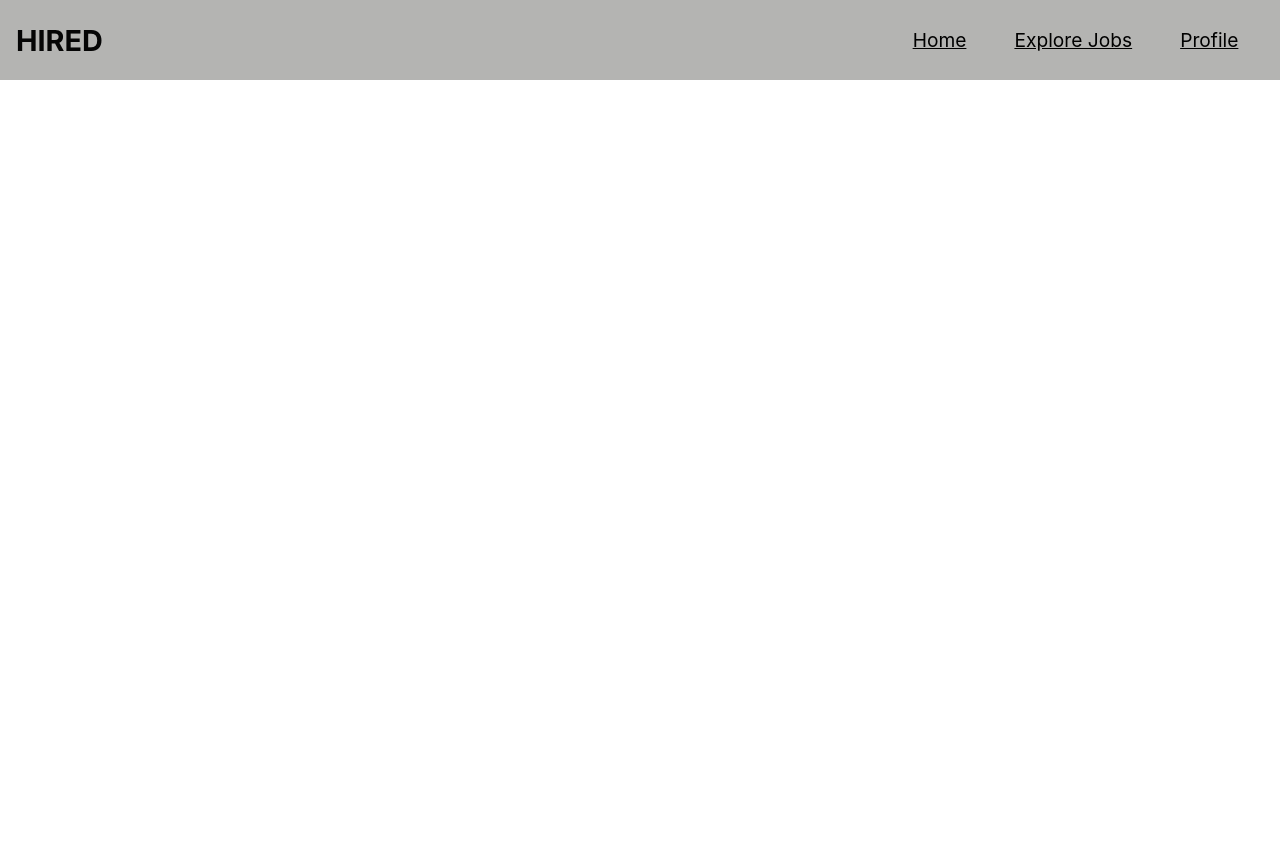
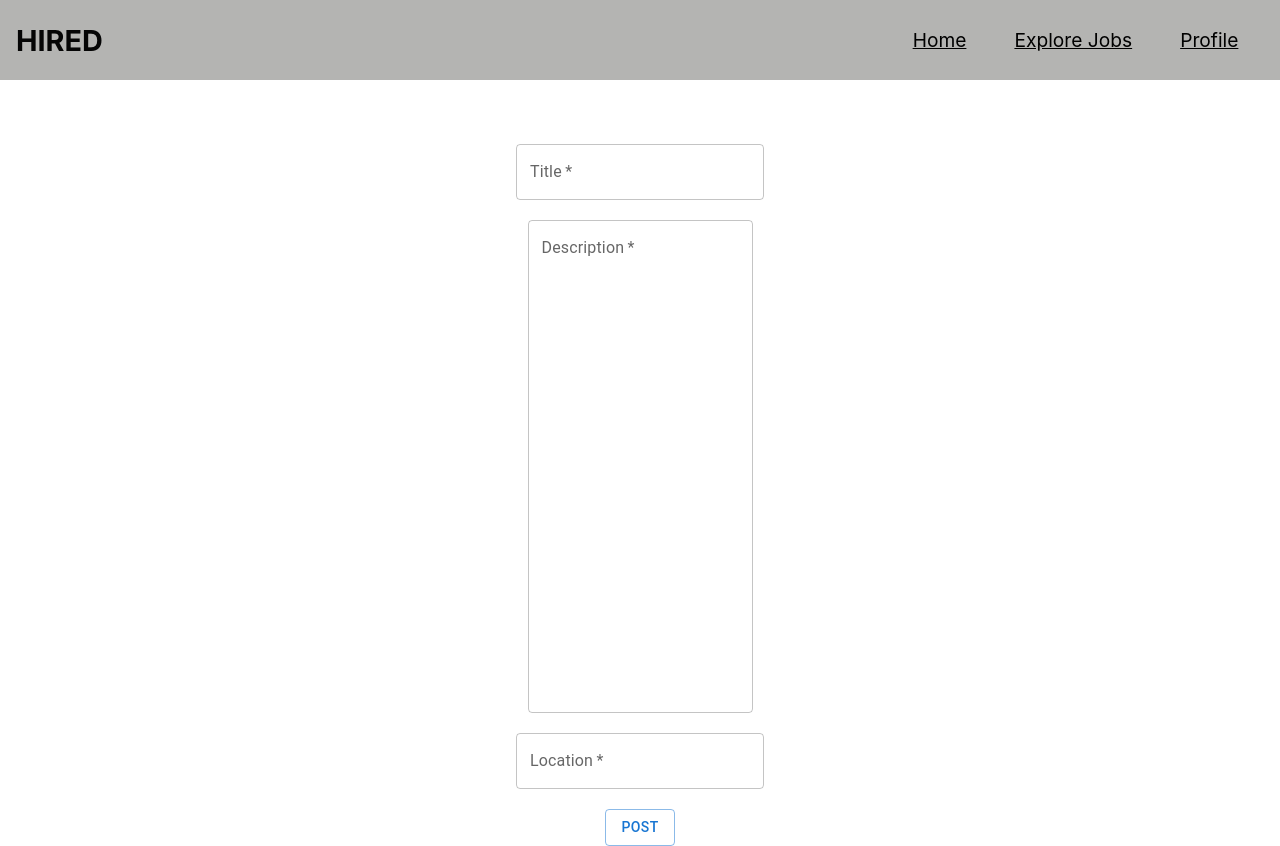
Before and after one commit to RyanGuzelian/Alpha_team_soen341project2023, a React (Create React App) app in the folder frontend/: page /postJob in a window 1280 px wide. Before the commit the page ends 800 px from the top, so only its background shows below. Built offline with nearby package versions, Linux system fonts and the light colour scheme.

Commit message:
#105: Added job post WITHOUT user's ID

```diff
--- a/frontend/src/App.js
+++ b/frontend/src/App.js
@@ -7,6 +7,7 @@ import Navbar from './components/fixed/Navbar'
 import Profile from './components/pages/Profile';
 import SignIn from './components/pages/SignIn';
 import SignUp from './components/pages/SignUp';
+import Post from './components/pages/Post'
 
 
 
@@ -22,6 +23,7 @@ function App () {
                 <Route path="/editprofile" element ={<EditProfile/>} />
                 <Route path="/signup" element ={<SignUp/>} />
                 <Route path="/signin" element={<SignIn/>} />
+                <Route path="/postJob" element={<Post/>} />
             </Routes>
             </BrowserRouter>
        </div>
--- /dev/null
+++ b/frontend/src/components/pages/Post.js
@@ -0,0 +1,73 @@
+import { TextField, Button } from "@mui/material";
+import React, { useState, useEffect } from "react";
+import { useNavigate } from "react-router-dom";
+
+
+function Post() {
+    const [inputs, setInputs] = useState({
+        title:"",
+        description:"",
+        location:"",
+    })
+
+    const [postable, setPostable] = useState(false);
+
+    const navigate = useNavigate();
+
+    const handleSubmit = ((e) => {
+        e.preventDefault();
+        setPostable(true);
+    })
+
+    const handleChange = ((e) => {
+        setInputs((prevState)=>({
+            ...prevState,
+            [e.target.name] : e.target.value
+          }))
+    })
+
+    useEffect(() => {
+        if(postable){
+          fetch('http://localhost:9000/Posts/postJob', {  // TODO: Change this to the one in UsersRoutes made by Cristian
+
+        method: 'POST',
+        mode: 'cors',
+        headers: {
+          'Content-Type': 'application/json',
+      },
+        body:JSON.stringify(inputs)
+
+      }) .then((response) => response.json())
+      .then((json) => {
+        console.log(json)
+        if (json["status"] === 'success'){
+          navigate('/home')
+        }
+      }
+
+      );
+      setPostable(false)
+        }
+    })
+
+    return(
+        <>
+        <form style = {{paddingTop:"5%"}} className="postForm" onSubmit={handleSubmit}>
+            <TextField required id="title" onChange={handleChange} name="title" label="Title"/>
+            <br/>
+
+            <TextField required multiline rows="20" id="description" onChange={handleChange} name="description" label="Description"/>
+            <br/>
+
+            <TextField required id="location" onChange={handleChange} name="location" label="Location"/>
+            <br/>
+
+            <Button type="submit" variant="outlined">
+            Post
+          </Button>
+        </form>
+        </>
+    )
+}
+
+export default Post;
```
Also changed, not shown: 1 other file (tests, documents, lock files or other folders).
